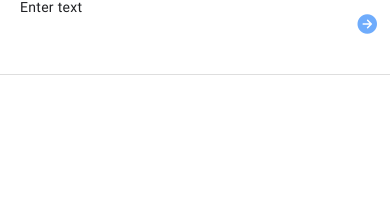
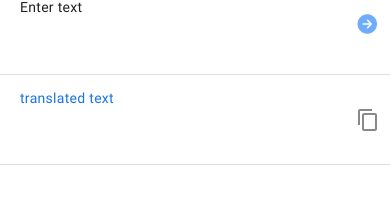
Before and after one commit to Yassin-Zaher/Translator-react-native, a React Native app: screen /Home in a window 390 px wide. Shown: the part 137-352 px from the top of the page. Built offline with nearby package versions, Linux system fonts and the light colour scheme.

Commit message:
refactore v1.0

```diff
--- a/screens/HomeScreen.js
+++ b/screens/HomeScreen.js
@@ -9,10 +9,12 @@ import {
 } from "react-native";
 import { AntDesign } from "@expo/vector-icons";
 import { Ionicons } from "@expo/vector-icons";
+import { MaterialIcons } from "@expo/vector-icons";
 import colors from "../utils/colors";
 import { useState } from "react";
 export default function HomeScreen(props) {
   const [enteredText, setEnteredText] = useState("");
+  const [resultText, setResultText] = useState("");
   return (
     <View style={styles.container}>
       <View style={styles.languageContainer}>
@@ -47,6 +49,27 @@ export default function HomeScreen(props) {
             name="arrow-forward-circle"
             size={24}
             color={enteredText !== "" ? colors.priamry : colors.primaryDisabled}
+          />
+        </TouchableOpacity>
+      </View>
+
+      <View style={styles.translatedTextContainer}>
+        <TextInput
+          multiline
+          placeholder="translated text"
+          style={styles.translatedText}
+        />
+
+        <TouchableOpacity
+          disabled={resultText === ""}
+          style={styles.iconContainer}
+        >
+          <MaterialIcons
+            name="content-copy"
+            size={24}
+            color={
+              resultText !== "" ? colors.textColor : colors.textColorDisabled
+            }
           />
         </TouchableOpacity>
       </View>
@@ -101,4 +124,18 @@ const styles = StyleSheet.create({
     justifyContent: "center",
     alignItems: "center",
   },
+  translatedTextContainer: {
+    borderBottomColor: colors.lightGrey,
+    borderBottomWidth: 1,
+    flexDirection: "row",
+    height: 90,
+    paddingVertical: 15,
+  },
+  translatedText: {
+    fontFamily: "regular",
+    letterSpacing: 0.3,
+    color: colors.priamry,
+    flex: 1,
+    marginHorizontal: 20,
+  },
 });
--- a/utils/colors.js
+++ b/utils/colors.js
@@ -3,4 +3,5 @@ export default {
   primaryDisabled: "#6facfc",
   lightGrey: "#dedede",
   textColor: "#202124",
+  textColorDisabled: "#898989",
 };
```
